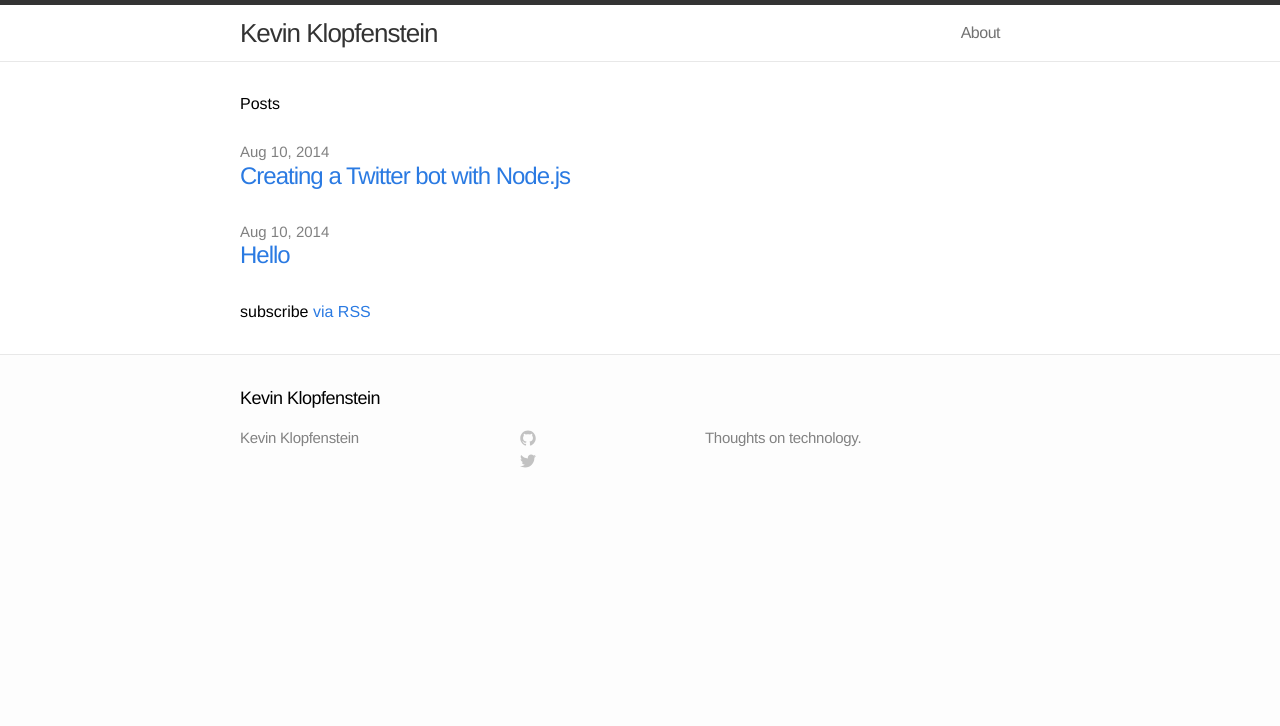
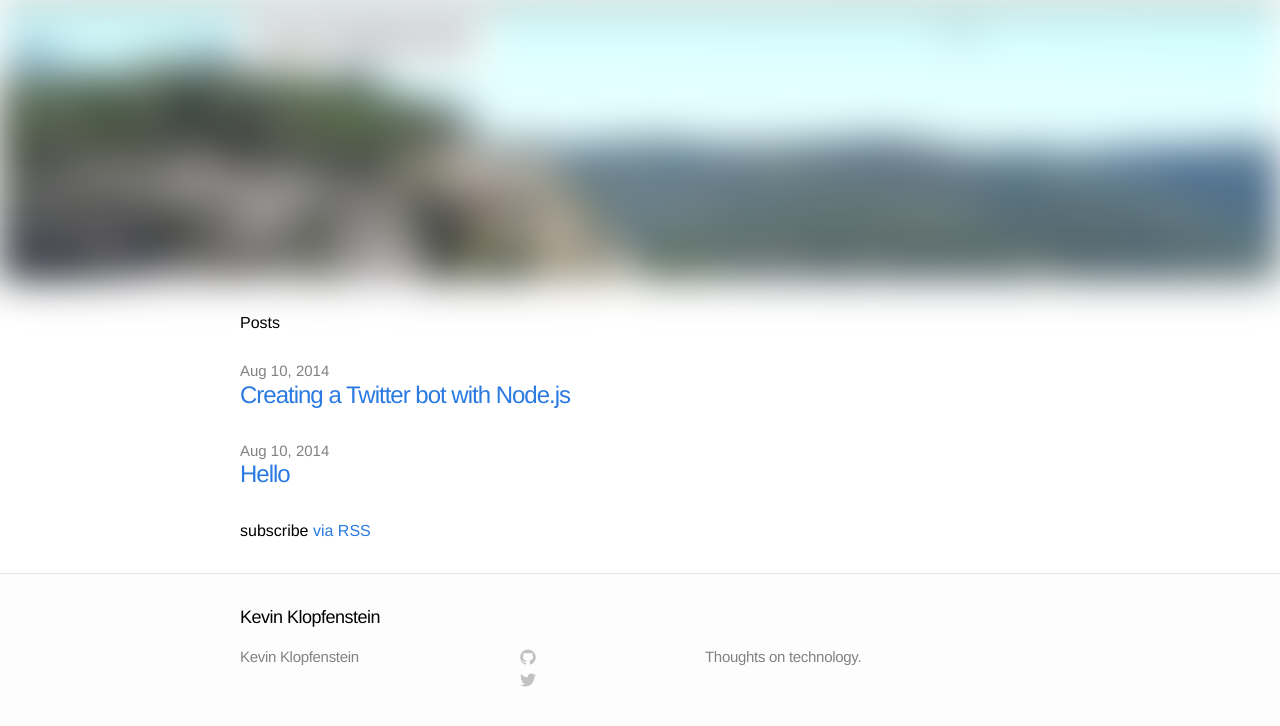
Before and after one commit to kklopfenstein/kklopfenstein.github.io, a Jekyll site: the page built from index.html, in a window 1280 px wide. Shown: the top 726 px of the page. Built offline with Jekyll 4.4.1, drawn with Linux system fonts in a browser that asks for light colours.

Commit message:
added sass styles, header img

```diff
--- a/_includes/head.html
+++ b/_includes/head.html
@@ -8,5 +8,6 @@
 
     <!-- Custom CSS -->
     <link rel="stylesheet" href="{{ "/css/main.css" | prepend: site.baseurl }}">
+    <link rel="stylesheet" href="{{ "/css/styles.css" | prepend: site.baseurl }}">
 
 </head>
--- /dev/null
+++ b/css/styles.scss
@@ -0,0 +1,23 @@
+---
+---
+
+// start content
+header.site-header {
+  background-image: url('../images/header_1080.png');
+  background-size: cover;
+  background-repeat: no-repeat;
+  filter: blur(20px);
+  /*-webkit-filter: blur(20px);*/
+  min-height: 275px;
+  .wrap {
+    .site-title {
+       border-radius: 10px;
+       background-color: #FFFFFF;
+       padding: 0px 15px;
+       border: solid 1px;
+       margin-top: 5px;
+       border-color: #e8e8e8;
+       font-weight: 600;
+    }
+  }
+}
```
Also changed, not shown: images/header_1080.png (added), 1 other file.
